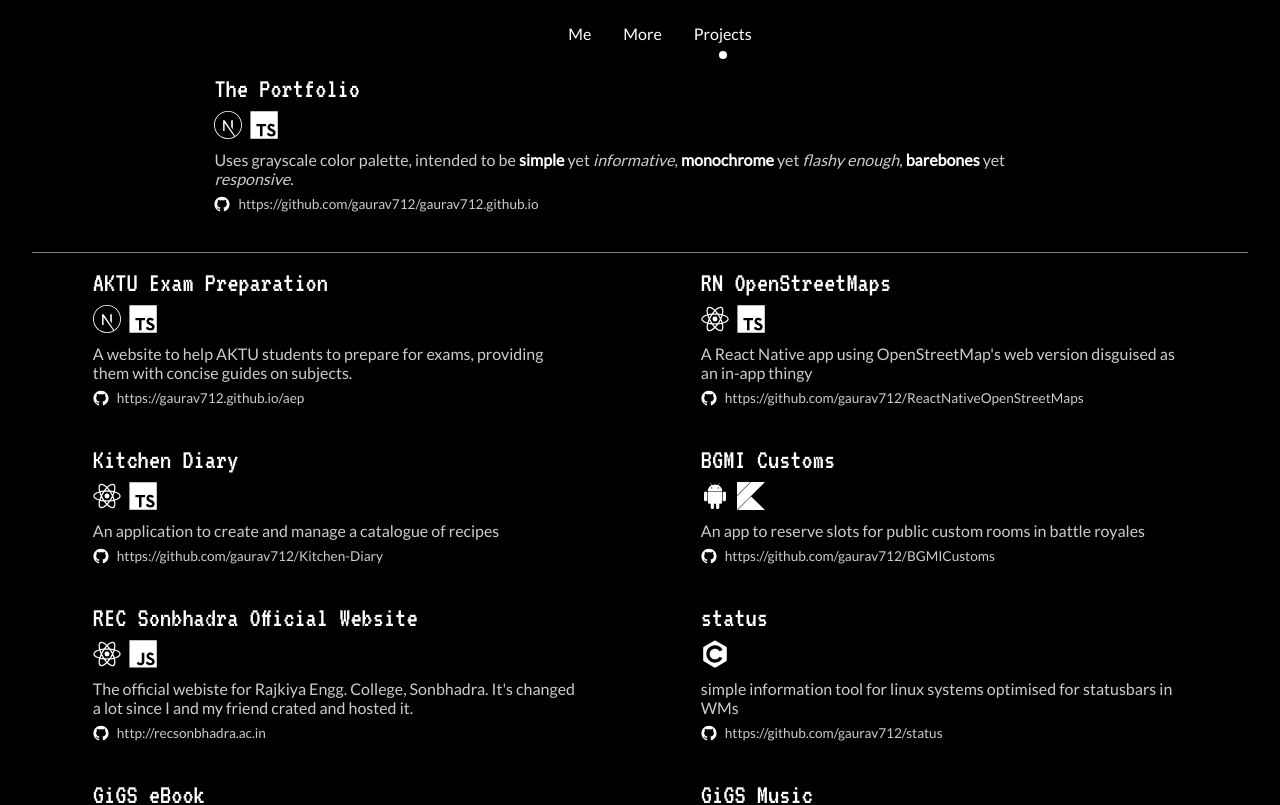
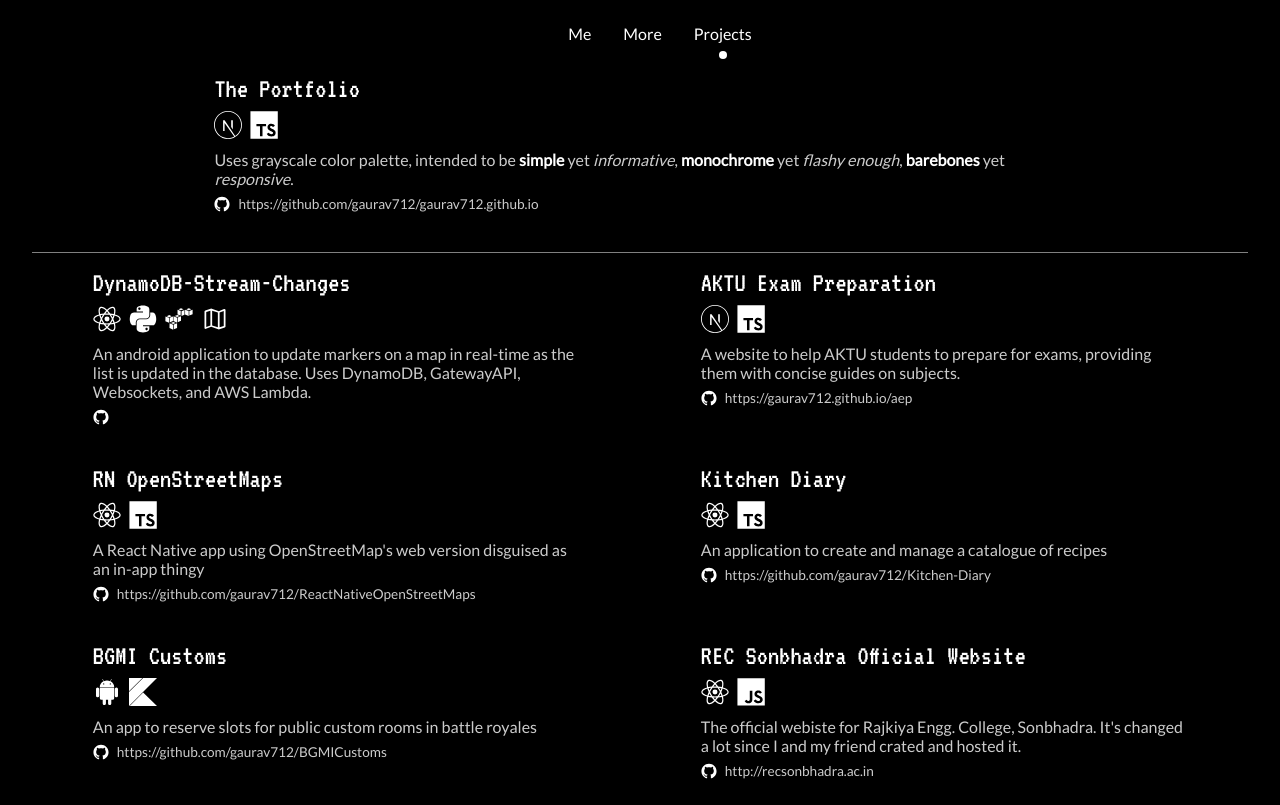
Before and after one commit to gaurav712/gaurav712.github.io, a Next.js app: page /projects in a window 1280 px wide. Shown: the top 805 px of the page. Built offline with nearby package versions, Linux system fonts and the light colour scheme.

Commit message:
Add dynamodb websocket project to the list

```diff
--- a/data/index.ts
+++ b/data/index.ts
@@ -53,9 +53,23 @@ export const techIcons: ITechIcons = {
     iconSource: "/nextjs.svg",
     tooltipText: "NextJS",
   },
+  aws: {
+    iconSource: "/aws.svg",
+    tooltipText: "Amazon Web Services",
+  },
+  google_maps: {
+    iconSource: "/google_maps.svg",
+    tooltipText: "Google Maps",
+  },
 };
 
 export const projects = [
+  {
+    name: "DynamoDB-Stream-Changes",
+    techUsed: ["react_native", "python", "aws", "google_maps"],
+    description:
+      "An android application to update markers on a map in real-time as the list is updated in the database. Uses DynamoDB, GatewayAPI, Websockets, and AWS Lambda.",
+  },
   {
     name: "AKTU Exam Preparation",
     techUsed: ["nextjs", "typescript"],
```
Also changed, not shown: public/aws.svg (added), public/google_maps.svg (added).
